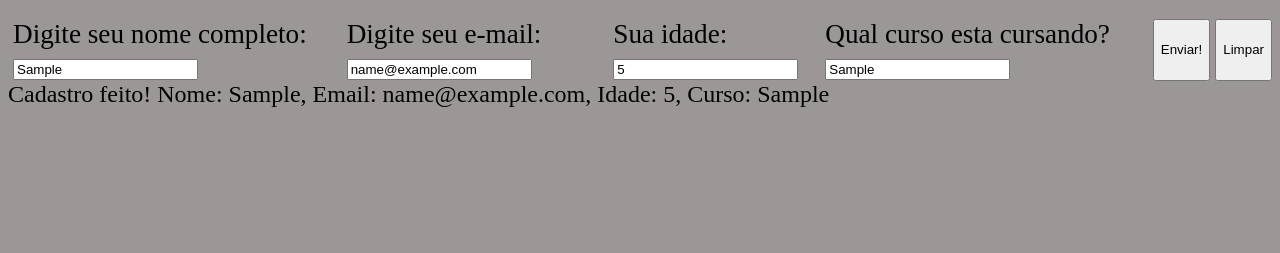
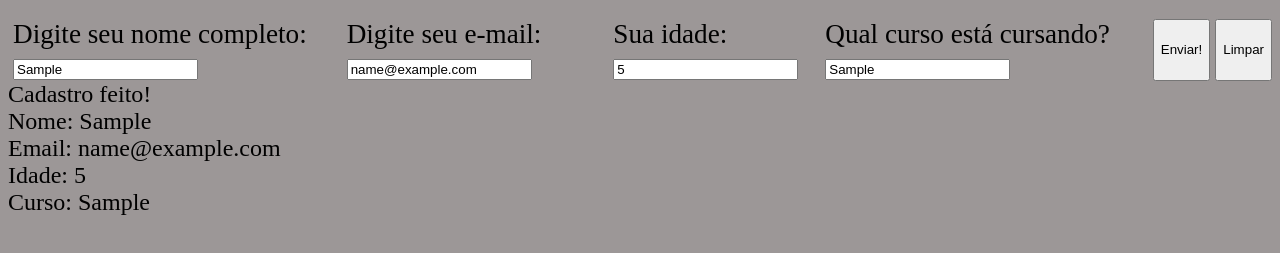
Before and after one commit to JujuSassaki/projetoDio, a plain HTML site: page index.html in a window 1280 px wide. Both pictures are taken after typing "Sample", "name@example.com", "5", "Sample" into the empty fields and a click on the button "Enviar!". Shown: the part 61-314 px from the top of the page. Drawn offline with Linux system fonts and the light colour scheme.

Commit message:
bug:resolvendo bug do limpar formulário

```diff
--- a/develop.js
+++ b/develop.js
@@ -1,26 +1,27 @@
-const form = document.querySelector("form");
-const nome = document.getElementById("nome");
-const email = document.getElementById("email");
-const idade = document.getElementById("idade");
-const curso = document.getElementById("curso");
-const enviar = document.getElementById("enviar");
+document.addEventListener("DOMContentLoaded", function () {
+  const form     = document.querySelector("form")
+  const nome     = document.getElementById("nome")
+  const email    = document.getElementById("email")
+  const idade    = document.getElementById("idade")
+  const curso    = document.getElementById("curso")
+  const output   = document.getElementById("output")
+  const btnReset = document.getElementById("btnReset")
 
-const output = document.querySelector("output");
-const reset = document.getElementById("reset");
+  function limparFormulario() {
+    form.reset()
+    output.innerHTML = ""
+  }
 
-reset.addEventListener("click", () => {
-    form.reset();
-    output.innerHTML = "";
-});
+  btnReset.addEventListener("click", limparFormulario)
 
-form.addEventListener("submit", (e) => {
-
-    e.preventDefault();
-
-    nomeValue = nome.value;
-    emailValue = email.value;
-    idadeValue = idade.value;
-    cursoValue = curso.value;
-
-    output.innerHTML = `Cadastro feito! Nome: ${nomeValue}, Email: ${emailValue}, Idade: ${idadeValue}, Curso: ${cursoValue} `
+  form.addEventListener("submit", function (e) {
+    e.preventDefault()
+    output.innerHTML = `
+      Cadastro feito!<br>
+      Nome: ${nome.value}<br>
+      Email: ${email.value}<br>
+      Idade: ${idade.value}<br>
+      Curso: ${curso.value}
+    `
+  })
 })
--- a/index.html
+++ b/index.html
@@ -1,44 +1,37 @@
 <!DOCTYPE html>
 <html lang="pt-br">
-
 <head>
   <meta charset="UTF-8">
-    <meta name="viewport" content="width=device-width, initial-scale=1.0">
-    <title> Projeto Dio - Formulário </title>
-
+  <meta name="viewport" content="width=device-width, initial-scale=1">
+  <title>Projeto Dio - Formulário</title>
   <link rel="stylesheet" href="style.css">
 </head>
-
 <body>
-
-    <h1>Projeto Dio / Formulário </h1>
+  <h1>Projeto Dio / Formulário</h1>
 
   <form>
-
-        <label for="nome"> Digite seu nome completo:
+    <label for="nome">Digite seu nome completo:
       <input id="nome" type="text" required>
     </label>
 
-        <label for="email"> Digite seu e-mail:
+    <label for="email">Digite seu e-mail:
       <input id="email" type="email" required>
     </label>
 
-        <label for="idade"> Sua idade:
+    <label for="idade">Sua idade:
       <input id="idade" type="number" min="0" required>
     </label>
 
-        <label for="curso"> Qual curso esta cursando?
-            <input id="curso" type="text"required>
+    <label for="curso">Qual curso está cursando?
+      <input id="curso" type="text" required>
     </label>
 
-        <button id="enviar" type="submit"> Enviar! </button>
-        <button id="reset" type="reset"> Limpar </button>
-
+    <button id="enviar" type="submit">Enviar!</button>
+    <button id="btnReset" type="button">Limpar</button>
   </form>
 
   <output id="output"></output>
 
   <script src="develop.js"></script>
 </body>
-
 </html>
```
Lines whose indentation alone changed are shown as unchanged.
